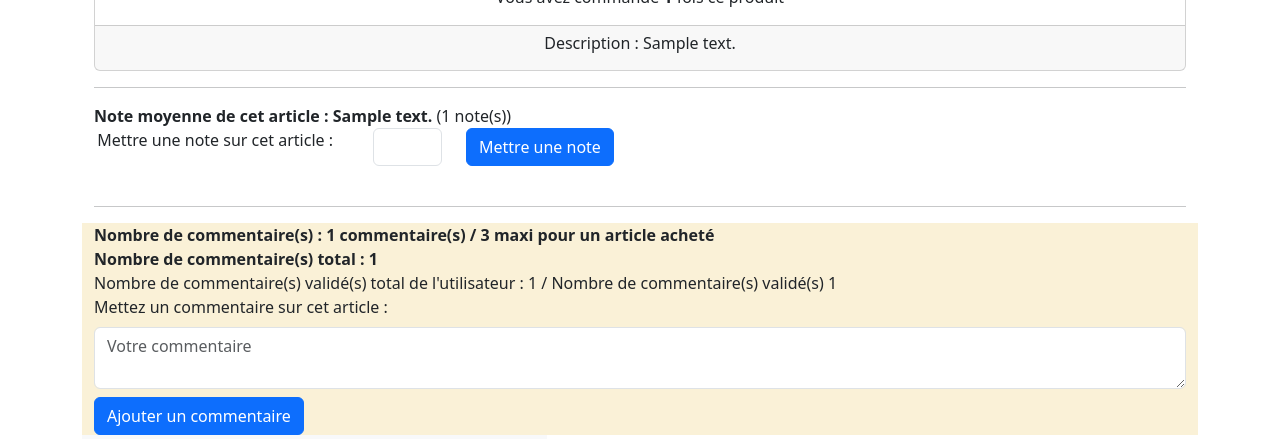
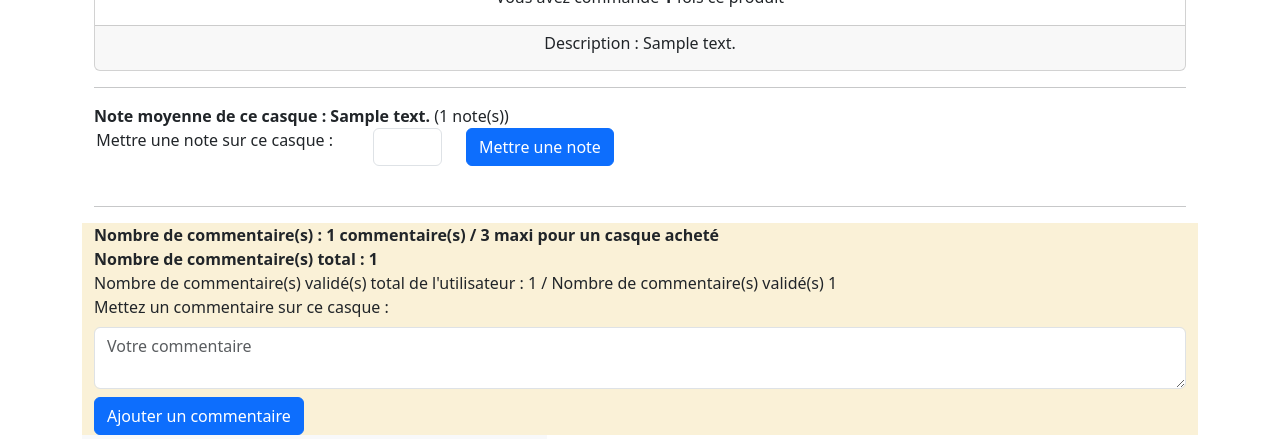
Before and after one commit to Suzdeloffre/SAE2-3.4.5, a Flask app: template 5-A2-SAE345/templates/client/casque_info/casque_details.html in a window 1280 px wide. Shown: the part 274-713 px from the top of the page. Run offline with Flask 3, Linux system fonts and the light colour scheme; the template is opened without the code that fills it: most values are stand-ins (such as "Sample title", 1, 10 or a date in 2020); grey boxes marked "Sample" are stand-in pictures; some libraries are stand-ins or nearby versions.

Commit message:
article=> casque dans commentaire client

```diff
--- a/5-A2-SAE345/controllers/client_commentaire.py
+++ b/5-A2-SAE345/controllers/client_commentaire.py
@@ -52,7 +52,7 @@ def client_casque_details():
     return render_template('client/casque_info/casque_details.html'
                            , casque=casque
                            # , commentaires=commentaires
-                           , commandes_articles=commandes_casque
+                           , commandes_casque=commandes_casque
                            # , note=note
                            , nb_commentaires=nb_commentaires
                            )
--- a/5-A2-SAE345/templates/client/casque_info/casque_details.html
+++ b/5-A2-SAE345/templates/client/casque_info/casque_details.html
@@ -9,17 +9,17 @@
 <div class="container">
     <div class="text-center card w-auto">
          <h2 class="card-title">
-             <span style="color: #0b2e13">{{ casque.nom }}</span> &nbsp;{{ casque.prix_casque }} €
+             <span style="color: #0b2e13">{{ casque.nom_casque }}</span> &nbsp;{{ casque.prix_casque }} €
          </h2>
         <div class="card-body">
-        {%  if article.image is not none %}
+        {%  if casque.image is not none %}
             <img class="card-img-top rounded mx-auto d-block"  style="width:100px;height:100px"  src="{{ url_for('static', filename = 'images/')}}{{ article.image }}"  alt="image  de {{ casque.nom }}" >
         {% else %} <img class="card-img-top rounded mx-auto d-block"   style="width:100px;height:100px"   src="{{ url_for('static', filename='images/no_photo.jpeg')}}"  alt="image  de {{ casque.nom }}" >
         {% endif %}
 
 
-       {% if commandes_articles.nb_commandes_article is defined and commandes_articles.nb_commandes_article > 0 %}
-                 <br>Vous avez commandé <strong>{{ commandes_articles.nb_commandes_article }} </strong>fois  ce produit
+       {% if commandes_casque.nb_commandes_casque is defined and commandes_casque.nb_commandes_casque > 0 %}
+                 <br>Vous avez commandé <strong>{{ commandes_casque.nb_commandes_casque }} </strong>fois  ce produit
         {% endif %}
 
         </div>
@@ -31,18 +31,18 @@
     <div class="row">
 
     <div class="col-12">
-        {% if article.moyenne_notes is not defined or  article.nb_notes is not defined or  article.moyenne_notes == None %}
+        {% if casque.moyenne_notes is not defined or  casque.nb_notes is not defined or  casque.moyenne_notes == None %}
             <strong>Pas de Note</strong>
         {% else %}
-            <strong>Note moyenne de cet article : {{ article.moyenne_notes }}</strong>&nbsp;({{ article.nb_notes }} note(s))
+            <strong>Note moyenne de ce casque : {{ casque.moyenne_notes }}</strong>&nbsp;({{ casque.nb_notes }} note(s))
         {% endif %}
     </div>
-        {% if commandes_articles.nb_commandes_article is defined and commandes_articles.nb_commandes_article > 0 %}
+        {% if commandes_casque.nb_commandes_casque is defined and commandes_casque.nb_commandes_casque > 0 %}
             <div class="col-12">
                 {% if note is defined and note is number %}
 
                     <form  action="/client/note/edit"   method="post" class="row">
-                    <input type="hidden" name="id_article" value="{{ article.id_article }}">
+                    <input type="hidden" name="id_casque" value="{{ casque.id_casque }}">
                     <div class="col-md-3">
                         <label for="input_note" class="d-flex justify-content-end align-items-end pe-3">Modifier votre note sur cet article : </label>
                     </div>
@@ -54,16 +54,16 @@
                      </div>
                     </form>
                     <form  action="/client/note/delete"   method="post" class="row">
-                    <input type="hidden" name="id_article" value="{{ article.id_article }}">
+                    <input type="hidden" name="id_casque" value="{{ casque.id_casque }}">
                      <div class="col-md-2">
                          <button class="btn btn-primary" > Supprimer votre note </button>
                      </div>
                     </form>
                 {% else %}
                     <form  action="/client/note/add"   method="post" class="row">
-                    <input type="hidden" name="id_article" value="{{ article.id_article }}">
+                    <input type="hidden" name="id_casque" value="{{ casque.id_casque }}">
                     <div class="col-md-3">
-                        <label for="input_note" class="d-flex justify-content-end align-items-end pe-3">Mettre une note  sur cet article : </label>
+                        <label for="input_note" class="d-flex justify-content-end align-items-end pe-3">Mettre une note  sur ce casque : </label>
                     </div>
                     <div class="col-md-1">
                         <input type="number" name="note" id="input_note" step="0.1" min="0" max="5" class="form-control col-md-2" value="" >
@@ -74,7 +74,7 @@
                 {% endif %}
             </div>
         {% else %}
-            <small>(seul les clients qui ont acheté cet article peuvent le noter)</small>
+            <small>(seul les clients qui ont acheté ce casque peuvent le noter)</small>
         {% endif %}
     </div>
 
@@ -86,7 +86,7 @@
       {% if nb_commentaires.nb_commentaires_total is not defined or nb_commentaires.nb_commentaires_utilisateur is not defined %}
          <strong>NB commentaire(s) not defined</strong>
                 {% else %}
-            <strong>Nombre de commentaire(s) : {{ nb_commentaires.nb_commentaires_utilisateur }} commentaire(s) / 3 maxi pour un article acheté </strong><br>
+            <strong>Nombre de commentaire(s) : {{ nb_commentaires.nb_commentaires_utilisateur }} commentaire(s) / 3 maxi pour un casque acheté </strong><br>
             <strong>Nombre de commentaire(s) total :  {{nb_commentaires.nb_commentaires_total }}</strong><br>
           {% if nb_commentaires.nb_commentaires_utilisateur_valide is not defined or nb_commentaires.nb_commentaires_total_valide is not defined %}
                <strong>NB commentaire(s) valide(s) not defined</strong>
@@ -95,21 +95,21 @@
           {% endif %}
         {% endif %}
       </div>
-      {% if commandes_articles.nb_commandes_article is defined and commandes_articles.nb_commandes_article > 0 and
+      {% if commandes_casque.nb_commandes_casque is defined and commandes_casque.nb_commandes_casque > 0 and
             ((nb_commentaires.nb_commentaires_utilisateur is defined and nb_commentaires.nb_commentaires_utilisateur <3) or nb_commentaires.nb_commentaires_utilisateur is not defined) %}
           <form  action="/client/commentaire/add"   method="post">
                 <div class="col">
-                  <label for="input_commentaire" class="form-label">Mettez un commentaire sur cet article : </label>
+                  <label for="input_commentaire" class="form-label">Mettez un commentaire sur ce casque : </label>
                      <textarea name="commentaire" class="form-control" aria-label="Votre commentaire" id="input_commentaire"  placeholder="Votre commentaire"></textarea>
                 </div>
               <input type="hidden" name="action" value="add_commentaire">
-              <input type="hidden" name="id_article" value="{{ article.id_article }}">
+              <input type="hidden" name="id_casque" value="{{ casque.id_casque }}">
                 <form  action="/client/comment/add"  style="display: inline-block;"  method="post" >
                         <button class="btn btn-primary mt-2" > Ajouter un commentaire </button>
                 </form>
             </form>
         {% else %}
-            <small>(seul les clients qui ont acheté cet article peuvent le commenter ou nombre maxi de commentaires sur cet article (5) atteind)</small>
+            <small>(seul les clients qui ont acheté ce casque peuvent le commenter ou nombre maxi de commentaires sur ce casque (5) atteind)</small>
         {% endif %}
 
     </div>
@@ -146,7 +146,7 @@
                         <td>
                             {% if commentaire.id_utilisateur == session['id_user'] %}
                                   <form  action="/client/commentaire/delete"  style="display: inline-block;"  method="post" >
-                                      <input type="hidden" name="id_article" value="{{ commentaire.id_article }}">
+                                      <input type="hidden" name="id_casque" value="{{ commentaire.id_casque }}">
                                       <input type="hidden" name="id_utilisateur" value="{{ commentaire.id_utilisateur }}">
                                       <input type="hidden" name="date_publication" value="{{ commentaire.date_publication }}">
                                       <button class="btn btn-primary" > supprimer </button>
@@ -160,7 +160,7 @@
             {% endif %}
             </tbody>
         </table>
-        <a class="btn btn-outline-primary btn-lg" href="/client/article/show">Retour vers la page d'accueil</a>
+        <a class="btn btn-outline-primary btn-lg" href="/client/casque/show">Retour vers la page d'accueil</a>
     </div>
 </div>
 
```
